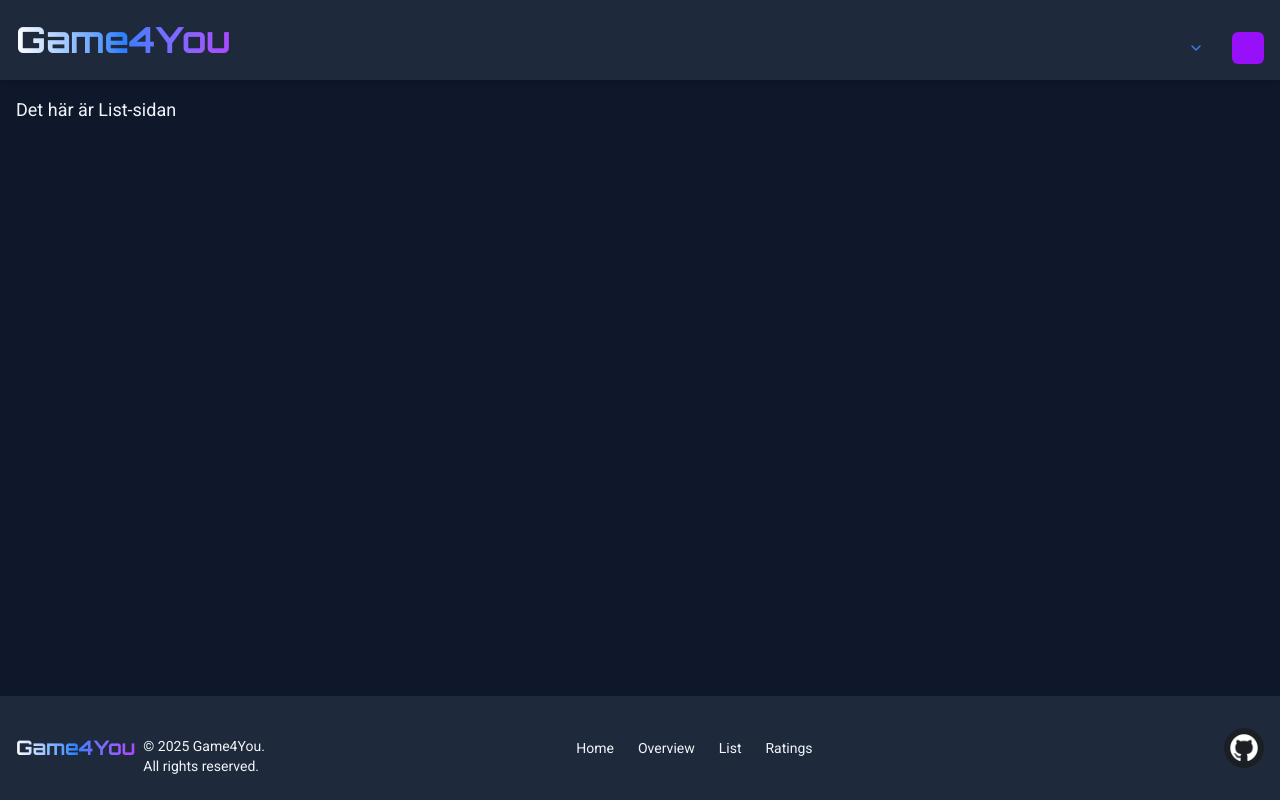
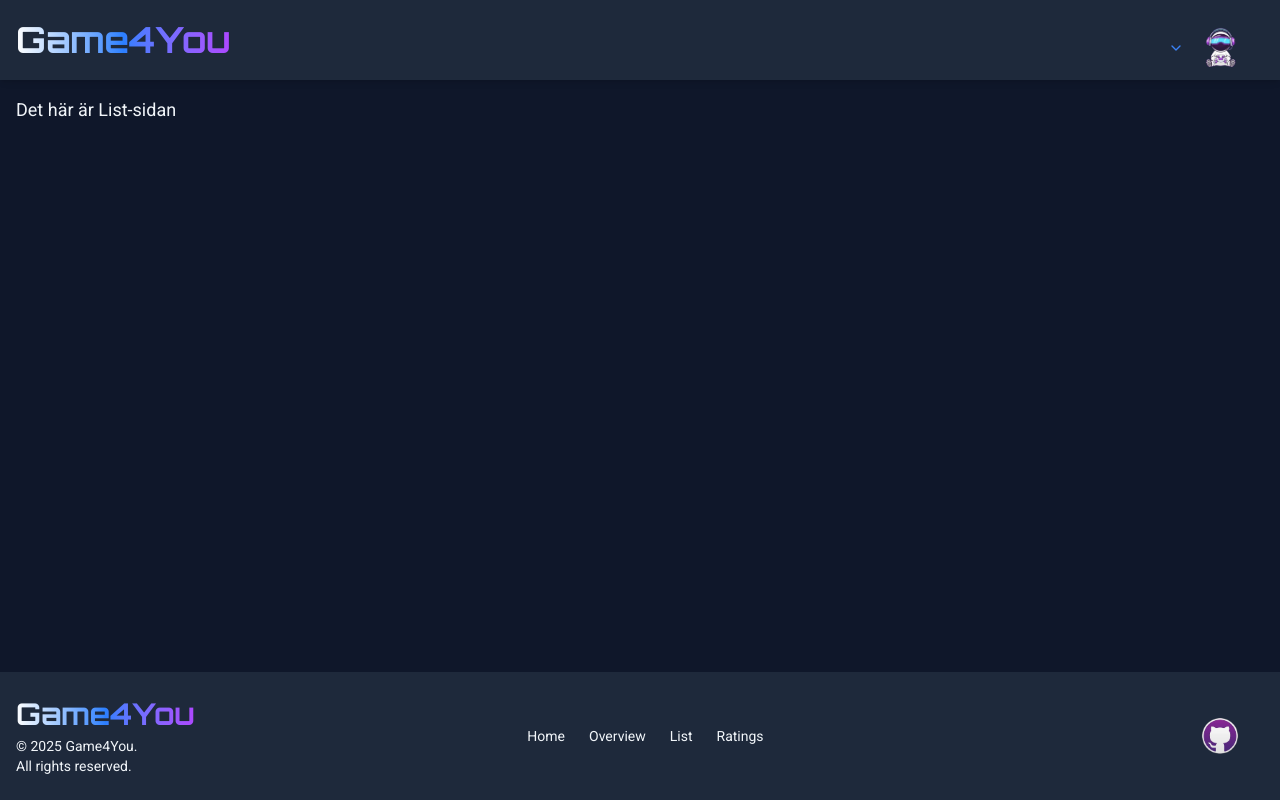
Before and after one commit to EmilHakanzon/Game4You, a Next.js app in the folder api-project-f24/: page /list in a window 1280 px wide. Built offline with nearby package versions, Linux system fonts and the light colour scheme.

Commit message:
Add avatar and GitHub logo images; update footer and navbar layout

```diff
--- a/api-project-f24/src/components/footer/footer.tsx
+++ b/api-project-f24/src/components/footer/footer.tsx
@@ -7,14 +7,14 @@ export default function Footer() {
         {/* Left - Logo/Text */}
         <div className="flex items-center space-x-2">
           <Link href="/">
-            <h1 className="text-xl font-bold bg-gradient-to-r from-white via-blue-500 to-purple-500 text-transparent bg-clip-text">
+            <h1 className="text-3xl font-bold bg-gradient-to-r from-white via-blue-500 to-purple-500 text-transparent bg-clip-text">
               Game4You
             </h1>
+            <p className="text-[#F1F5F9] text-sm mt-1">
+              © {new Date().getFullYear()} Game4You. <br></br>All rights
+              reserved.
+            </p>
           </Link>
-          <p className="text-[#F1F5F9] text-sm mt-4">
-            © {new Date().getFullYear()} Game4You. <br></br>All rights
-            reserved.
-          </p>
         </div>
 
         {/* Center - Links */}
@@ -34,15 +34,16 @@ export default function Footer() {
         </div>
 
         {/* Right - Icons */}
-        <div className="flex space-x-4">
+        <div className="flex space-x-4 pr-5">
           <a
             href="https://github.com/EmilJohanssonz/framework-project-f24"
             target="_blank"
+            className="hover:bg-[#7C3AED] p-1 rounded-full transition"
           >
             <img
-              src="/github.png"
+              src="/githublogo.png"
               alt="GitHub"
-              className="w-10 h-10 rounded-full"
+              className="w-10 h-10 rounded-full hover:scale-110 transition"
             />
           </a>
         </div>
--- a/api-project-f24/src/components/nav/navbar.tsx
+++ b/api-project-f24/src/components/nav/navbar.tsx
@@ -20,10 +20,11 @@ export default function Navbar() {
           {pathname === "/" && <SearchBar />}
         </div>
         {/* Dropdown */}
-        <div className="flex items-center gap-4">
+        <div className="flex items-center pr-5">
           <DropDown />
           {/* Konto-knapp */}
-          <div className="w-8 h-8 bg-purple-600 rounded-md" />
+          <img src="avatar.png" alt="gamingavatar"
+          className="object-contain w-12 h-12"/>
         </div>
       </div>
     </header>
```
Also changed, not shown: api-project-f24/public/avatar.png (added), api-project-f24/public/githublogo.png (added).
